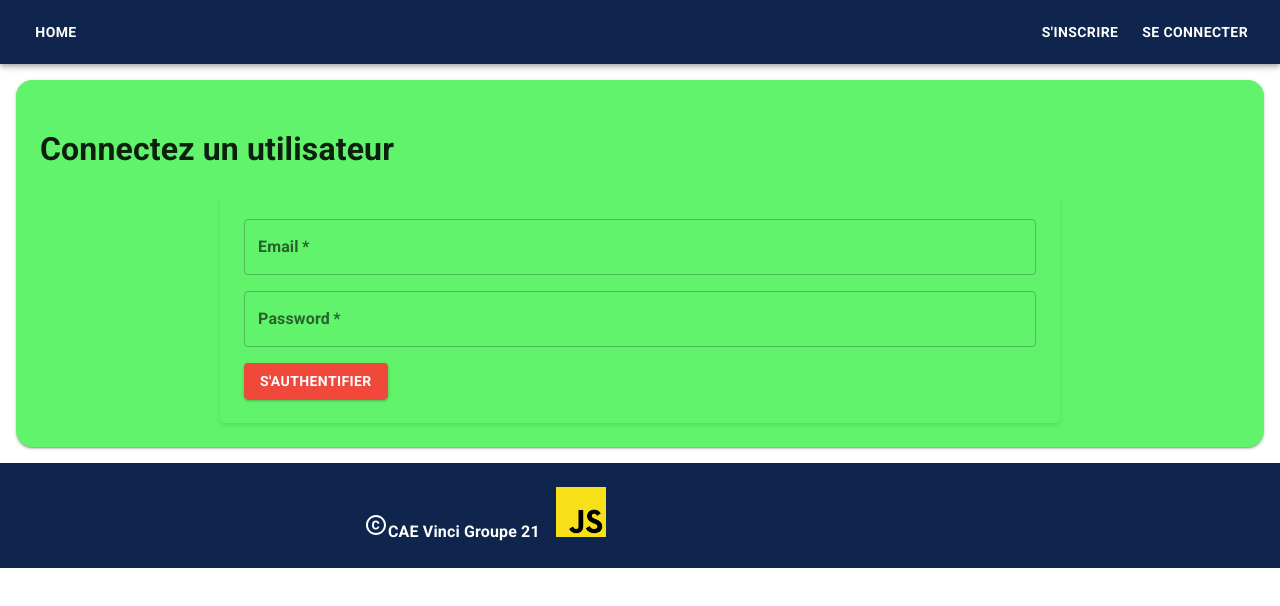
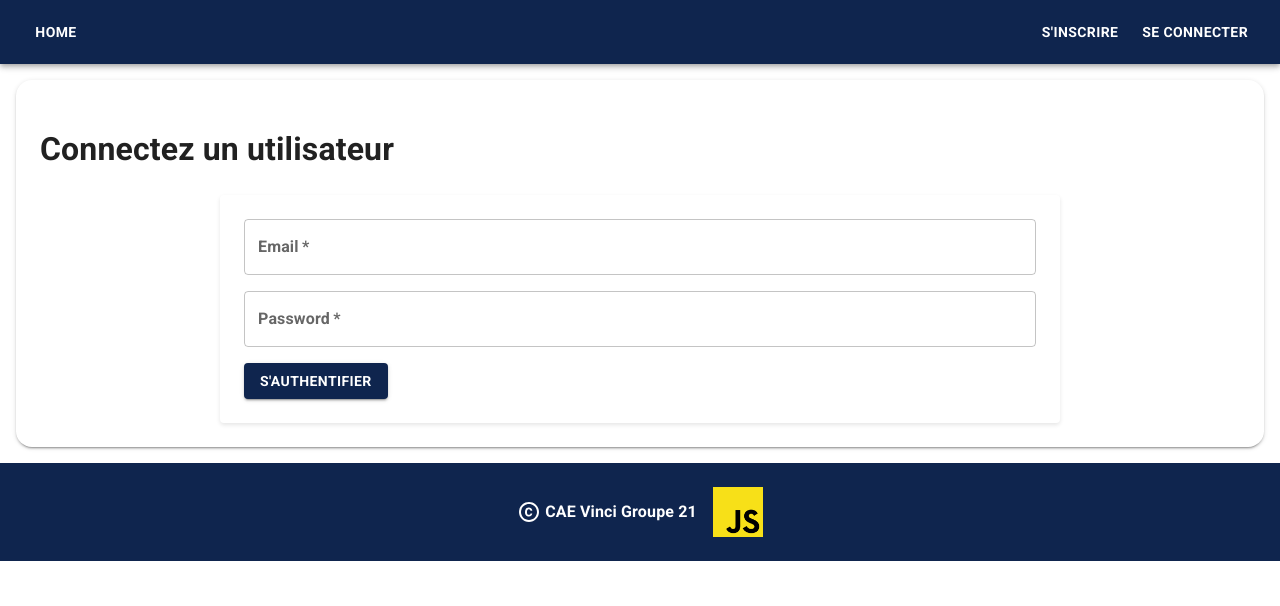
Before and after one commit to Adikajak/CAE, a React (Vite) app in the folder frontend/: page /login in a window 1280 px wide. Shown: the top 606 px of the page. Built offline with nearby package versions, Linux system fonts and the light colour scheme.

Commit message:
refactor(ui): use material ui theme colors instead of css and align footer content

```diff
--- a/frontend/src/components/Footer/index.tsx
+++ b/frontend/src/components/Footer/index.tsx
@@ -4,21 +4,31 @@ import { Copyright } from '@mui/icons-material';
 
 const Footer = () => {
   return (
-    <Box component="footer" className="primary-color" sx={{ py: 3 }}>
-      <Container maxWidth="sm">
+    <Box
+      component="footer"
+      sx={{ py: 3, bgcolor: 'primary.main', color: '#fff' }}
+    >
+      <Container
+        maxWidth="sm"
+        sx={{
+          display: 'flex',
+          justifyContent: 'center',
+          alignItems: 'center',
+          gap: 2,
+        }}
+      >
         <Box
           sx={{
-            display: 'inline-block',
-            paddingRight: 2,
-            color: '#fff',
+            display: 'flex',
+            alignItems: 'center',
           }}
         >
-          <Typography sx={{ alignContent: 'center' }}>
+          <Typography sx={{ display: 'flex', alignItems: 'center', gap: 0.5 }}>
             <Copyright />
             CAE Vinci Groupe 21
           </Typography>
         </Box>
-        <Box sx={{ display: 'inline-block' }}>
+        <Box sx={{ display: 'flex', alignItems: 'center' }}>
           <img src={logo} alt="" width={50} />
         </Box>
       </Container>
--- a/frontend/src/components/pages/LoginPage.tsx
+++ b/frontend/src/components/pages/LoginPage.tsx
@@ -42,7 +42,6 @@ const LoginPage = () => {
       sx={{
         margin: 2,
         padding: 3,
-        backgroundColor: 'secondary.light',
         borderRadius: 4,
         boxShadow: 2,
       }}
@@ -60,7 +59,7 @@ const LoginPage = () => {
             value={email}
             onChange={handleEmailInputChange}
             required
-            color="primary"
+            color="secondary"
             sx={{
               input: { color: theme.palette.secondary.contrastText },
             }}
@@ -76,7 +75,7 @@ const LoginPage = () => {
             value={password}
             onChange={handlePasswordChange}
             required
-            color="primary"
+            color="secondary"
             sx={{
               input: { color: theme.palette.secondary.contrastText },
             }}
--- a/frontend/src/components/pages/RegisterPage.tsx
+++ b/frontend/src/components/pages/RegisterPage.tsx
@@ -40,7 +40,6 @@ const RegisterPage = () => {
       sx={{
         margin: 2,
         padding: 3,
-        backgroundColor: 'secondary.light',
         borderRadius: 4,
         boxShadow: 2,
       }}
--- a/frontend/src/index.css
+++ b/frontend/src/index.css
@@ -2,13 +2,3 @@ div#root {
   width: 100%;
   display: inline-block; /* avoid margins to collapse to avoid vertical scrollbar */
 }
-
-.primary-color {
-  background-color: #0f254e;
-  color: #fff;
-}
-
-.primary-color.MuiAppBar-root {
-  background-color: #0f254e;
-  color: #fff;
-}
--- a/frontend/src/themes.ts
+++ b/frontend/src/themes.ts
@@ -3,10 +3,10 @@ import { createTheme } from '@mui/material/styles';
 const theme = createTheme({
   palette: {
     primary: {
-      main: '#f0483b',
+      main: '#0f254e',
     },
     secondary: {
-      main: '#3bf048',
+      main: '#26447c',
     },
   },
 });
```
